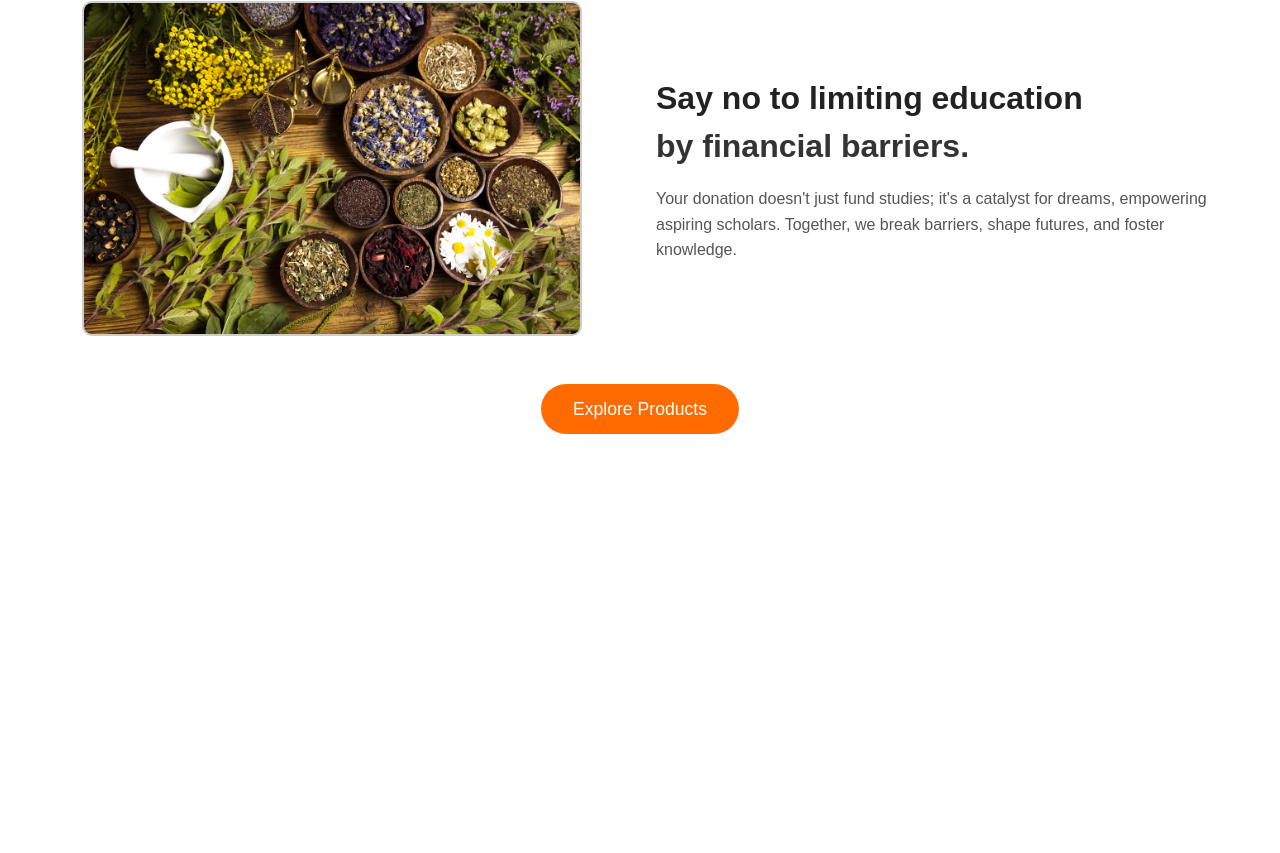
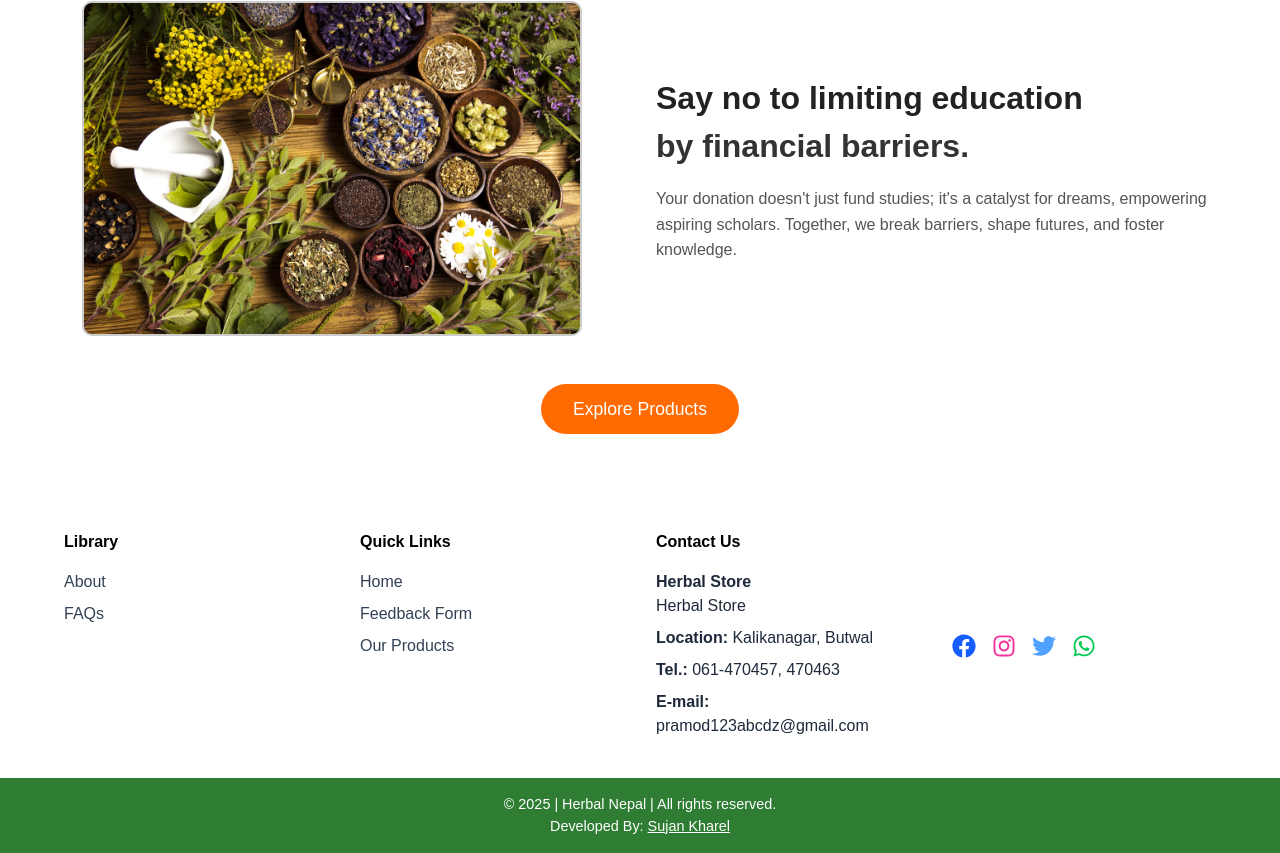
Before and after one commit to Sujan29k/Herbal-store, a Next.js app: page / in a window 1280 px wide. Shown: the part 131-984 px from the top of the page. Before the commit the page ends 800 px from the top, so only its background shows below. Built offline with nearby package versions, Linux system fonts and the light colour scheme.

Commit message:
footer added

```diff
--- a/package.json
+++ b/package.json
@@ -18,7 +18,8 @@
     "mongoose": "^8.16.4",
     "next": "15.4.3",
     "react": "19.1.0",
-    "react-dom": "19.1.0"
+    "react-dom": "19.1.0",
+    "react-icons": "^5.5.0"
   },
   "devDependencies": {
     "@eslint/eslintrc": "^3",
--- a/src/app/globals.css
+++ b/src/app/globals.css
@@ -19,10 +19,17 @@
   }
 }
 
-/* styles/globals.css or equivalent */
+/* ✅ Add these three to support sticky footer */
+html,
 body {
+  height: 100%;
   margin: 0;
   padding: 0;
-  background-color: #ffffff; /* make it white */
-  font-family: sans-serif; /* optional */
 }
+
+/* ✅ Optional default body styles */
+body {
+  background-color: var(--background);
+  color: var(--foreground);
+  font-family: sans-serif;
+}
--- a/src/app/layout.tsx
+++ b/src/app/layout.tsx
@@ -1,5 +1,6 @@
 import "./globals.css";
 import Navbar from "@/components/Navbar";
+import Footer from "@/components/Footer";
 
 export const metadata = {
   title: "Herbal Store",
@@ -14,8 +15,11 @@ export default function RootLayout({
   return (
     <html lang="en">
       <body>
-        <Navbar />
-        <main>{children}</main>
+        <div className="layout">
+          <Navbar />
+          <main className="main-content">{children}</main>
+          <Footer />
+        </div>
       </body>
     </html>
   );
--- /dev/null
+++ b/src/components/Footer.tsx
@@ -0,0 +1,12 @@
+import FooterMain from "./FooterMain";
+import FooterBottom from "./FooterBottom";
+import "@/styles/Footer.css";
+
+export default function Footer() {
+  return (
+    <div className="footer-wrapper">
+      <FooterMain />
+      <FooterBottom />
+    </div>
+  );
+}
--- /dev/null
+++ b/src/components/FooterBottom.tsx
@@ -0,0 +1,17 @@
+import React from "react";
+import "@/styles/Footer.css";
+
+export default function FooterBottom() {
+  return (
+    <div className="footer-bottom">
+      <p>© 2025 | Herbal Nepal | All rights reserved.</p>
+      <p>
+        Developed By:&nbsp;
+        <a href="https://github.com/Sujan29k" target="_blank">
+          Sujan Kharel
+        </a>{" "}
+
+      </p>
+    </div>
+  );
+}
--- /dev/null
+++ b/src/components/FooterMain.tsx
@@ -0,0 +1,68 @@
+import React from "react";
+import "@/styles/Footer.css";
+import { FaFacebook, FaInstagram, FaTwitter, FaWhatsapp } from "react-icons/fa";
+
+export default function FooterMain() {
+  return (
+    <div className="footer-main">
+      <div className="footer-columns">
+        <div>
+          <h3 className="text-black">Library</h3>
+          <ul>
+            <li>
+              <a href="#">About</a>
+            </li>
+            <li>
+              <a href="#">FAQs</a>
+            </li>
+          </ul>
+        </div>
+        <div>
+          <h3 className="text-black">Quick Links</h3>
+          <ul>
+            <li>
+              <a href="#">Home</a>
+            </li>
+            <li>
+              <a href="#">Feedback Form</a>
+            </li>
+            <li>
+              <a href="#">Our Products</a>
+            </li>
+          </ul>
+        </div>
+        <div>
+          <h3 className="text-black">Contact Us</h3>
+          <p>
+            <strong>Herbal Store</strong>
+            <br />
+            Herbal Store
+          </p>
+          <p>
+            <strong>Location:</strong> Kalikanagar, Butwal
+          </p>
+          <p>
+            <strong>Tel.:</strong> 061-470457, 470463
+          </p>
+          <p>
+            <strong>E-mail:</strong> pramod123abcdz@gmail.com
+          </p>
+        </div>
+        <div className="social-icons">
+          <a href="#" aria-label="Facebook" className="text-blue-600 text-2xl">
+            <FaFacebook />
+          </a>
+          <a href="#" aria-label="Instagram" className="text-pink-500 text-2xl">
+            <FaInstagram />
+          </a>
+          <a href="#" aria-label="Twitter" className="text-blue-400 text-2xl">
+            <FaTwitter />
+          </a>
+          <a href="#" aria-label="WhatsApp" className="text-green-500 text-2xl">
+            <FaWhatsapp />
+          </a>
+        </div>
+      </div>
+    </div>
+  );
+}
--- /dev/null
+++ b/src/styles/Footer.css
@@ -0,0 +1,61 @@
+.footer-main {
+    background: #fff;
+    padding: 2rem 4rem;
+  }
+
+  .footer-columns {
+    display: grid;
+    grid-template-columns: repeat(auto-fit, minmax(200px, 1fr));
+    gap: 2rem;
+  }
+
+  .footer-columns h3 {
+    font-weight: bold;
+    margin-bottom: 1rem;
+  }
+
+  .footer-columns ul {
+    list-style: none;
+    padding: 0;
+  }
+
+  .footer-columns li a {
+    text-decoration: none;
+    color: #334155;
+    display: block;
+    margin-bottom: 0.5rem;
+  }
+
+  .footer-columns li a:hover {
+    text-decoration: underline;
+  }
+
+  .footer-columns p {
+    margin: 0.5rem 0;
+    color: #1e293b;
+  }
+
+  .social-icons {
+    display: flex;
+    gap: 1rem;
+    align-items: center;
+    margin-top: 1rem;
+  }
+
+  .social-icons img {
+    width: 24px;
+    height: 24px;
+  }
+
+  .footer-bottom {
+    background: #2e7d32;
+    color: white;
+    padding: 1rem 2rem;
+    text-align: center;
+    font-size: 0.9rem;
+  }
+
+  .footer-bottom a {
+    color: white;
+    text-decoration: underline;
+  }
```
Also changed, not shown: 2 other files (tests, documents, lock files or other folders).
